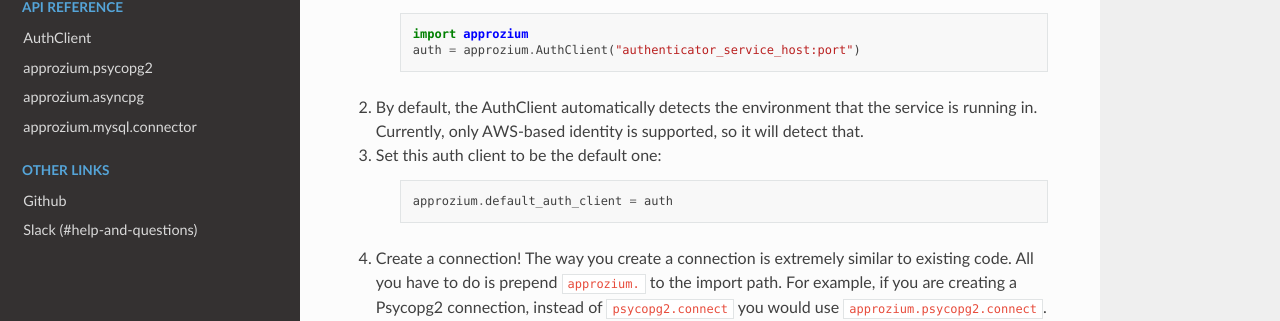
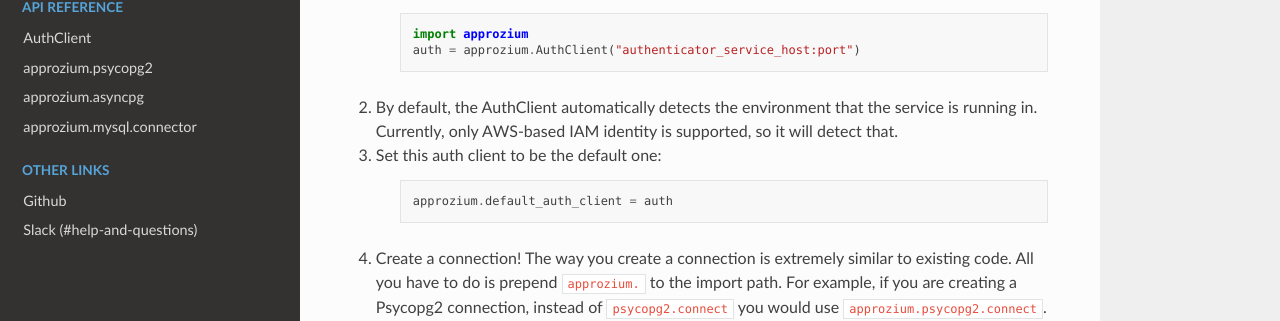
Before and after one commit to cyralinc/approzium, a Sphinx documentation site: the page built from sdk/python/docs/source/userguide.rst, in a window 1280 px wide and 900 px high, scrolled down 554 px. Shown: the part 278-599 px from the top of the window. Built offline with Sphinx 7.4.7 and the Read the Docs theme 2.0.0, drawn with Linux system fonts in a browser that asks for light colours.

Commit message:
Add a word

```diff
--- a/sdk/python/docs/source/userguide.rst
+++ b/sdk/python/docs/source/userguide.rst
@@ -47,7 +47,7 @@
         import approzium
         auth = approzium.AuthClient("authenticator_service_host:port")
 
-2. By default, the AuthClient automatically detects the environment that the service is running in. Currently, only AWS-based identity is supported, so it will detect that.
+2. By default, the AuthClient automatically detects the environment that the service is running in. Currently, only AWS-based IAM identity is supported, so it will detect that.
 
 3. Set this auth client to be the default one:
 
```
